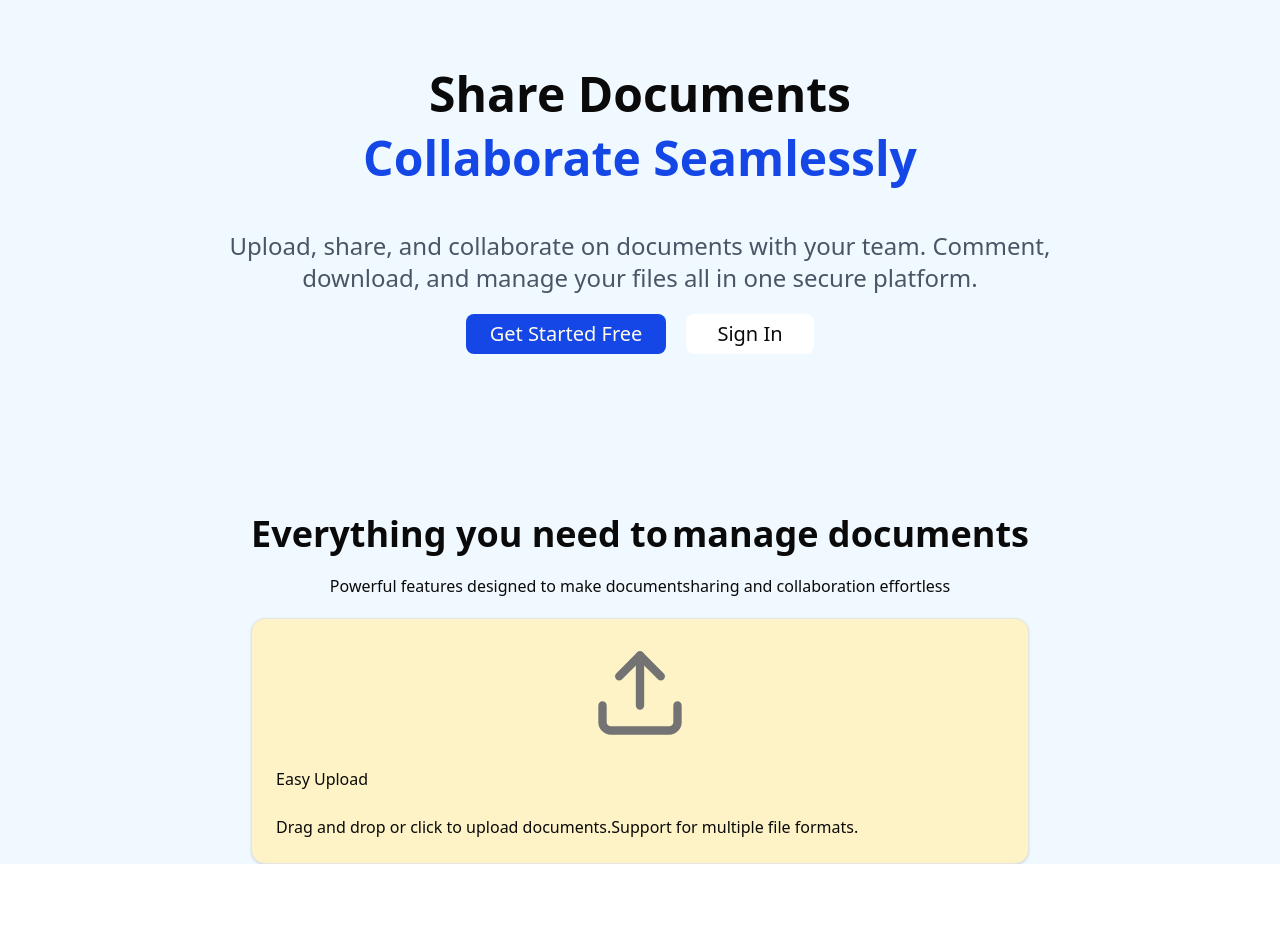
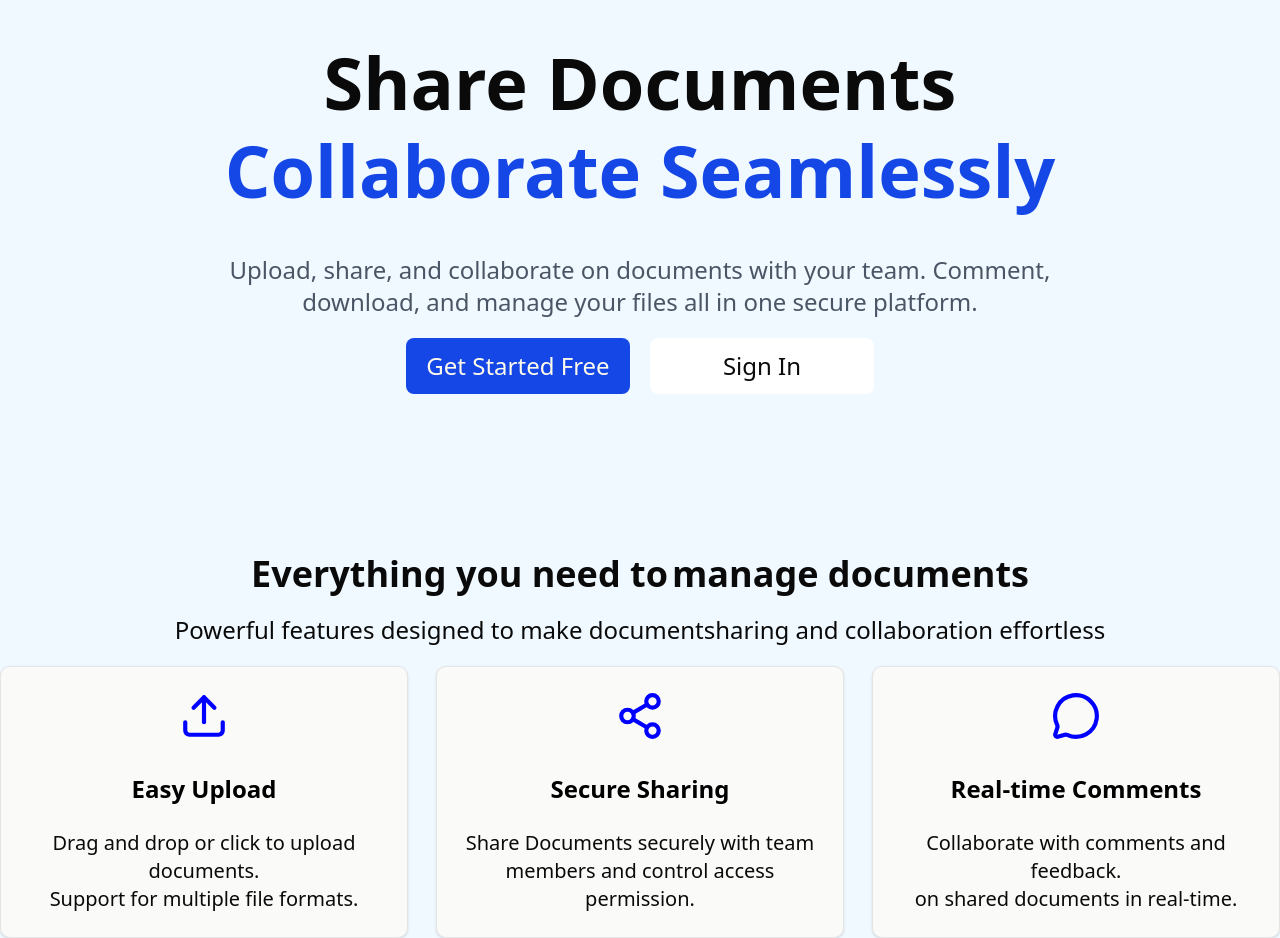
Before and after one commit to Pallab-Ghosh/File_Sharing_Applicationa, a Next.js app in the folder Frontend/my-app/: page / in a window 1280 px wide. Shown: the part 100-1038 px from the top of the page. Before the commit the page ends 964 px from the top, so only its background shows below. Built offline with nearby package versions, Linux system fonts and the light colour scheme.

Commit message:
Update Styling CSS for Mobile Responsiveness

```diff
--- a/Frontend/my-app/app/components/CardDetails.jsx
+++ b/Frontend/my-app/app/components/CardDetails.jsx
@@ -2,12 +2,12 @@ import CardTab from "./CardTab"
 
 const CardDetails = () => {
   return (
-    <div className="mt-10 flex just flex-col gap-5 sm:mt-40">
+    <div className="mt-10 flex just flex-col gap-5 sm:mt-40 w-screen">
         <div className="flex flex-col justify-center items-center font-bold sm:flex-row sm:gap-1 sm:text-xl">
             <p className="text-4xl">Everything you need to </p>
             <p className="text-4xl">manage documents</p>
         </div>
-        <div className="sm:flex justify-center" >
+        <div className="sm:flex justify-center sm:text-2xl" >
             <p className="text-center">Powerful features designed to make document </p>
             <p className="text-center">sharing and collaboration effortless</p>
         </div>
--- a/Frontend/my-app/app/components/CardTab.jsx
+++ b/Frontend/my-app/app/components/CardTab.jsx
@@ -1,21 +1,45 @@
 
-import { Card, CardContent, CardDescription, CardFooter } from "@/components/ui/card"
-import { Upload } from "lucide-react"
+import { Card, CardContent, CardDescription, CardFooter, CardTitle } from "@/components/ui/card"
+import { MessageCircle, Share2, Upload } from "lucide-react"
 
 const CardTab = () => {
   return (
-     <div className="">
-      <Card className="flex justify-center bg-amber-100">
-            <CardDescription className="flex justify-center">
-                <Upload size={100}/>
+     <div className="w-screen flex flex-col items-center gap-7 sm:flex-row sm:justify-center">
+      <Card className=" bg-stone-50 w-96 sm:w-lg  rounded-lg">
+            <CardDescription className="flex justify-center flex-col items-center gap-8 text-xl font-bold text-black">
+                <Upload size={50} color="blue"/>
+                <p className="sm:text-2xl">Easy Upload</p>
             </CardDescription>
-            <CardContent>
-              <p>Easy Upload</p>
-            </CardContent>
-          <CardFooter>
-              <p>Drag and drop or click to upload documents.</p>
-               <p>Support for multiple file formats.</p>
 
+             <CardFooter className="flex flex-col sm:text-xl text-center">
+              <p>
+                Drag and drop or click to upload documents.<br />
+                Support for multiple file formats.
+              </p>
+
+
+          </CardFooter>
+         </Card>
+
+          <Card className=" bg-stone-50 w-96 sm:w-lg rounded-lg">
+            <CardDescription className="flex justify-center flex-col items-center gap-8 text-xl font-bold text-black">
+                <Share2 size={50} color="blue"/>
+                <p className="sm:text-2xl">Secure Sharing</p>
+            </CardDescription>
+          <CardFooter className="flex flex-col sm:text-xl text-center">
+              <p>Share Documents securely with team <br/>
+               members and control access permission.</p>
+          </CardFooter>
+         </Card>
+
+          <Card className=" bg-stone-50 w-96 sm:w-lg  rounded-lg">
+            <CardDescription className="flex justify-center flex-col items-center gap-8 text-xl font-bold text-black">
+                <MessageCircle size={50} color="blue"/>
+                <p className="sm:text-2xl">Real-time Comments</p>
+            </CardDescription>
+          <CardFooter className="flex flex-col sm:text-xl text-center">
+              <p>Collaborate with comments and feedback.<br/>
+               on shared documents in real-time.</p>
           </CardFooter>
          </Card>
      </div>
--- a/Frontend/my-app/app/components/Content.jsx
+++ b/Frontend/my-app/app/components/Content.jsx
@@ -5,20 +5,20 @@ import CardDetails from "./CardDetails"
 const Content = () => {
   return (
        <div className='flex justify-center items-center bg-sky-50 mt-5 flex-col'>
-          <div className='flex flex-col justify-center gap-4 mt-20'>
-                <p className='text-5xl text-center font-bold'>Share Documents</p>
-                <p className='text-5xl text-center text-blue-700  font-bold'>Collaborate Seamlessly</p>
-                <div className='mt-8 flex flex-col'>
+          <div className='flex flex-col justify-center gap-4 mt-20 sm:mt-14'>
+                <p className='text-5xl sm:text-7xl text-center font-bold'>Share Documents</p>
+                <p className='text-5xl sm:text-7xl text-center text-blue-700  font-bold'>Collaborate Seamlessly</p>
+                <div className='mt-8 flex flex-col '>
                    <p className='text-2xl text-center text-gray-600'> Upload, share, and collaborate on documents with your team. Comment,</p>
                    <p className='text-2xl text-center  text-gray-600'>download, and manage your files all in one secure platform.</p>
                 </div>
           </div>
-            <div className='mt-5 flex justify-between gap-5'>
+            <div className='mt-5 flex justify-between gap-5 '>
                <Link href={'/Signup'}>
-                  <div className='bg-blue-700 flex text-amber-50 w-50 justify-center h-10 items-center text-xl rounded-md hover:bg-blue-500'> Get Started Free</div>
+                  <div className='bg-blue-700 flex text-amber-50 w-50 sm:w-56 sm:text-2xl sm:h-14 justify-center h-10 items-center text-xl rounded-md hover:bg-blue-500'> Get Started Free</div>
                </Link>
                <Link href={'/Signin'}>
-                   <div className='bg-white hover:bg-blue-100 flex text-shadow-black font-se w-32 justify-center h-10 items-center text-xl rounded-md '> Sign In</div>
+                   <div className='bg-white hover:bg-blue-100  sm:w-56 sm:h-14 sm:text-2xl  flex text-shadow-black font-se w-32 justify-center h-10 items-center text-xl rounded-md '> Sign In</div>
                </Link>
             </div>
             <div>
```
